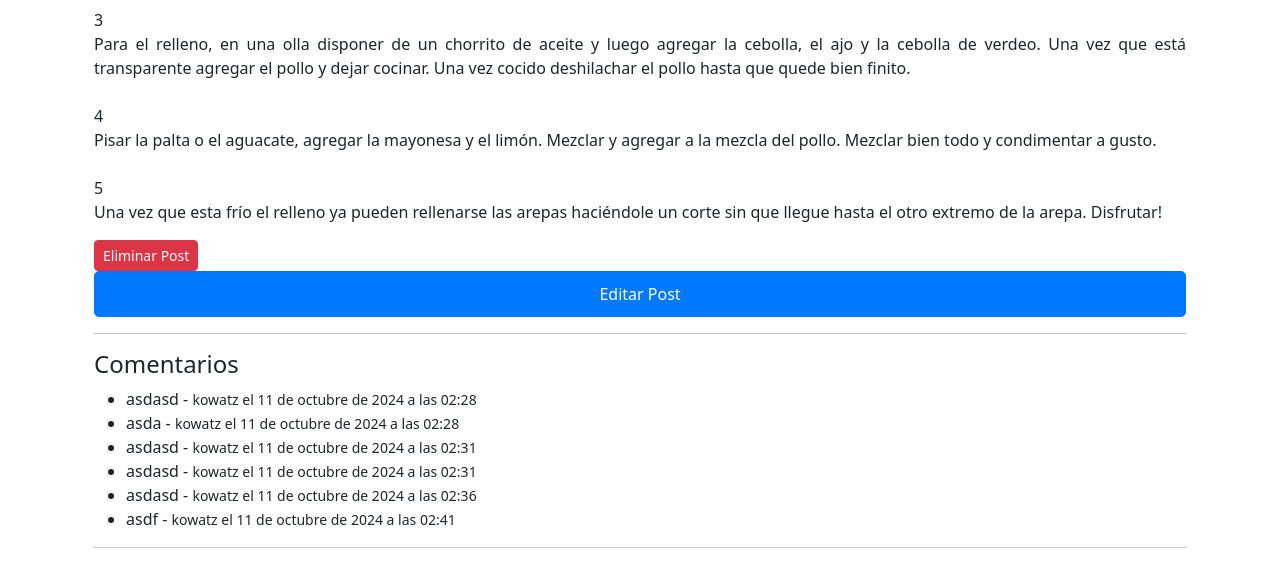
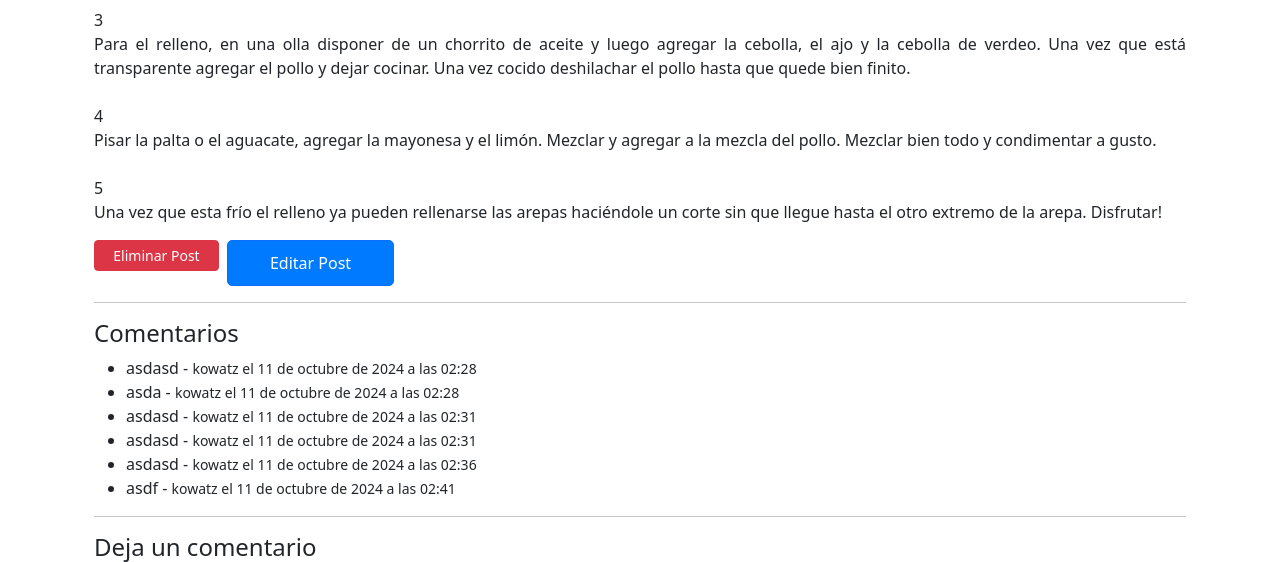
Before and after one commit to Falvarez19/SterakFood, a Django app: page /blog/post/1/ in a window 1280 px wide. Shown: the part 1546-2108 px from the top of the page. Run offline with Django 5.2, Linux system fonts and the light colour scheme; a user stored in the database is signed in; data comes from the database, SQL or seed files in the repository; some libraries are stand-ins or nearby versions.

Commit message:
Update post_detail.html
arreglando botones

```diff
--- a/blog_project/blog/templates/blog/post_detail.html
+++ b/blog_project/blog/templates/blog/post_detail.html
@@ -14,18 +14,20 @@
 
     <p class="ingredientes-texto">{{ post.descripcion }}</p>
 
+    <div class="d-flex gap-2 mb-3" style="max-width: 300px;">
         {% if user.is_authenticated and user.is_staff %}
             <!-- Botón de eliminar post para administradores -->
-        <form action="{% url 'post_delete' post.id %}" method="post" style="display:inline;">
+            <form action="{% url 'post_delete' post.id %}" method="post" style="display:inline; flex: 1;">
                 {% csrf_token %}
-            <button type="submit" class="btn btn-danger btn-sm">Eliminar Post</button>
+                <button type="submit" class="btn btn-danger btn-sm w-100">Eliminar Post</button>
             </form>
         {% endif %}
 
         {% if request.user == post.author or request.user.is_superuser %}
             <!-- Botón de editar post para el autor o administradores -->
-        <a href="{% url 'editar_post' post.id %}" class="btn btn-primary btn-sm">Editar Post</a>
+            <a href="{% url 'editar_post' post.id %}" class="btn btn-primary btn-sm w-100" style="flex: 1;">Editar Post</a>
         {% endif %}
+    </div>
 
     <hr>
 
```
Lines whose indentation alone changed are shown as unchanged.
